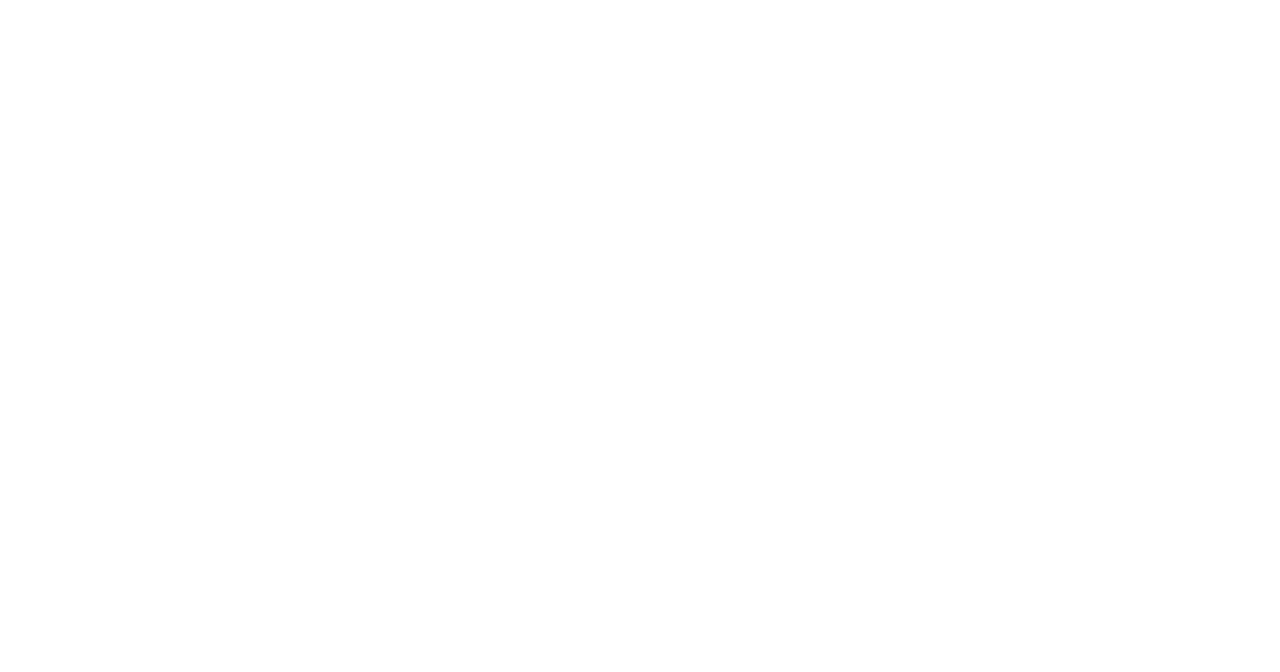
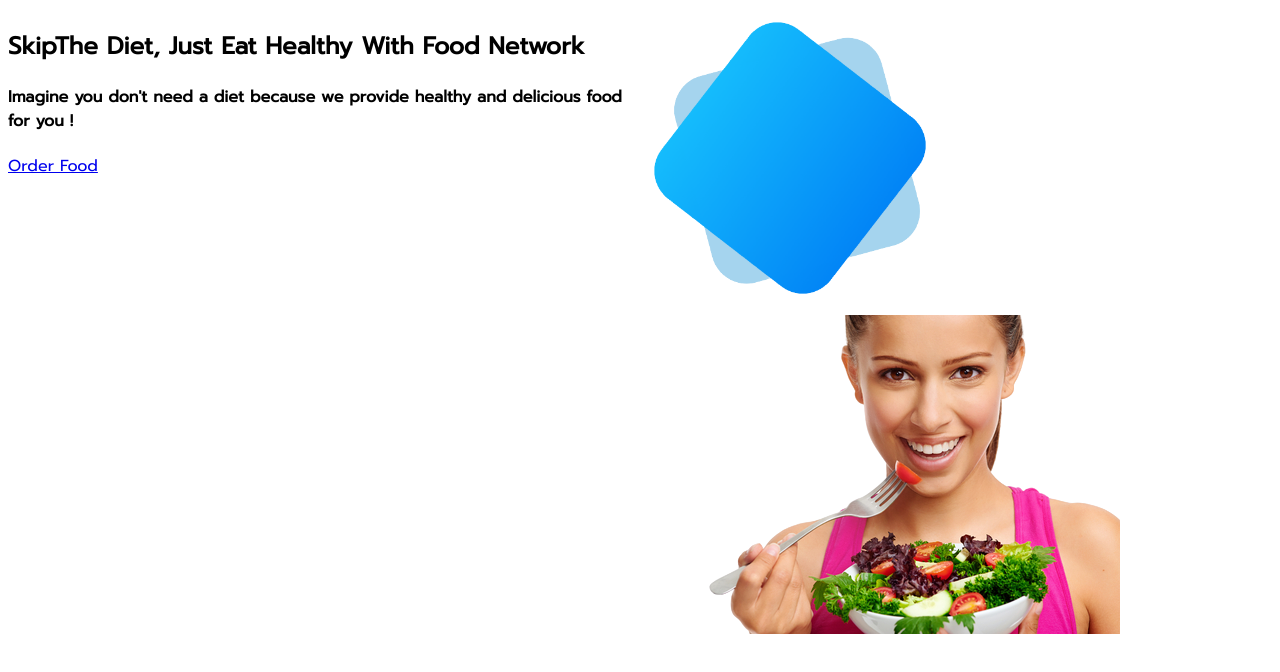
Before and after one commit to fardin000/food-network, a plain HTML site: page index.html in a window 1280 px wide. Drawn offline with Linux system fonts and the light colour scheme.

Commit message:
intro section adding

```diff
--- a/index.html
+++ b/index.html
@@ -4,22 +4,33 @@
     <meta charset="UTF-8">
     <meta http-equiv="X-UA-Compatible" content="IE=edge">
     <meta name="viewport" content="width=device-width, initial-scale=1.0">
-    <title>Document</title>
+    <title>Food Network</title>
+    <link rel="preconnect" href="https://fonts.googleapis.com">
+    <link rel="preconnect" href="https://fonts.gstatic.com" crossorigin>
+    <link href="https://fonts.googleapis.com/css2?family=Prompt&display=swap" rel="stylesheet">
+    <link rel="stylesheet" href="style.css">
 </head>
 <body>
-    <section></section>
+    <section></section>  <!--for nav-->
 
-    <section>
-        <div></div>
-        <div></div>
-    </section>
+    <section class="intro-section"> <!--for intro-->
+        <div class="intro-width">
+            <h1><span>Skip</span>The Diet, Just Eat Healthy With Food Network</h1>
+            <h4>Imagine you don't need a diet because we provide healthy and delicious food for you !</h4>
+            <a href="https://github.com/fardin000/food-network" target="_blank">Order Food</a>
+        </div>            <!--inro text and button ends-->
+
+        <div class="intro-width">
+            <img class="shapes" src="images/shapes/shapes removebg-preview.png" alt="shapes" width="300px" height="300px">
+            <img class="girl-eating" src="images/female/eat-healthy-food-.png" alt="girls about to eat food"></div><!--intro picture used-->
+    </section> <!--intro section ends-->
 
 
 
-    <section></section>
-    <section></section>
-    <section></section>
-    <section></section>
+    <section></section> <!--for about me-->
+    <section></section> <!--for my recipies-->
+    <section></section> <!--for social expansion-->
+    <section></section> <!--for footer-->
 
 
 
--- a/style.css
+++ b/style.css
@@ -0,0 +1,20 @@
+body{
+    font-family: 'Prompt', sans-serif;
+}
+.intro-section{
+    display: flex;
+    width: 100%;
+}
+.intro-width{
+    display: inline-block ;
+    width: 50%;
+}
+.shapes{
+    position: relative;
+    top: 0;
+    right: 0;
+}
+.girls-eating{
+    position: absolute;
+    top: 0;
+}
```
Also changed, not shown: images/female/eat-healthy-food-.png (added), images/shapes/shapes removebg-preview.png (added).
